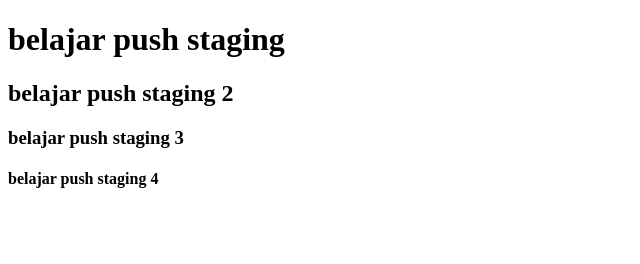
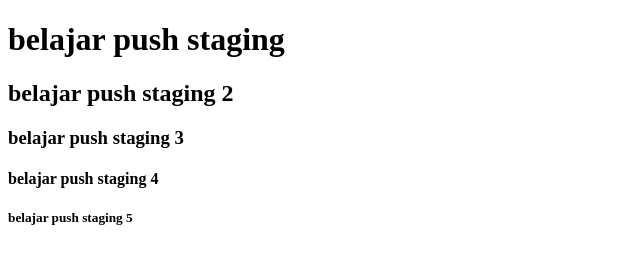
Before and after one commit to AlvinD3/sinau-git, a plain HTML site: page header.html in a window 1280 px wide. Shown: the whole page, without its empty margins (0-640 px from the left). Drawn offline with Linux system fonts and the light colour scheme.

Commit message:
add elemen h5

```diff
--- a/header.html
+++ b/header.html
@@ -11,5 +11,6 @@
     <h2>belajar push staging 2</h2>
     <h3>belajar push staging 3</h3>
     <h4>belajar push staging 4</h4>
+    <h5>belajar push staging 5</h5>
 </body>
 </html>
```
